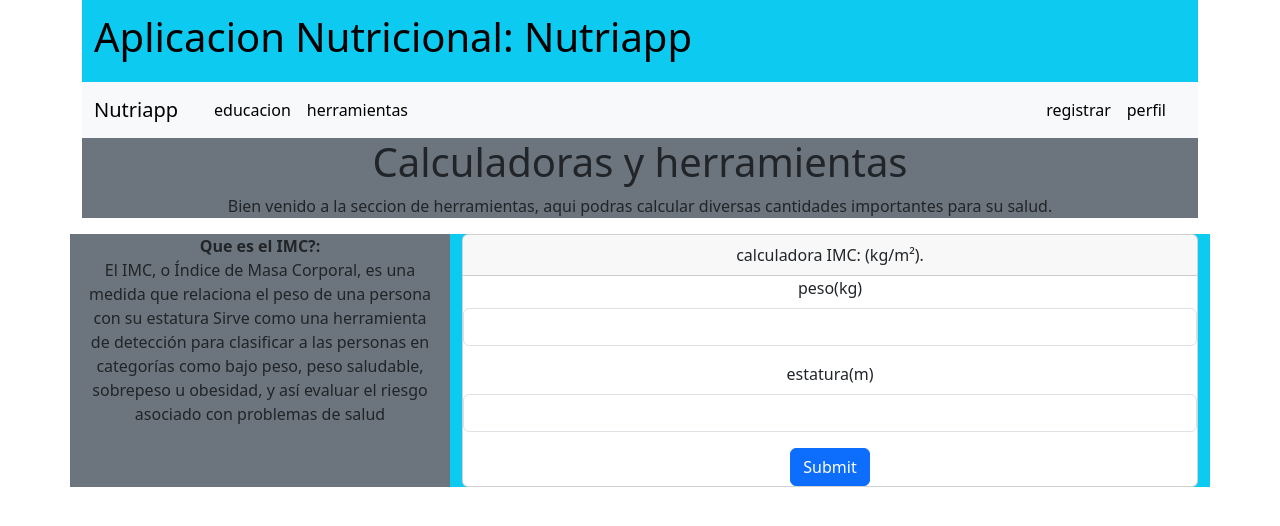
After one commit to SaidAlejandroRamirezChavez/Nutriapp, a Flask app: page /herramientas in a window 1280 px wide. The commit adds this page. Shown: the top 526 px of the page. Run offline with Flask 3, Linux system fonts and the light colour scheme.

Commit message:
herramientas

```diff
--- a/app.py
+++ b/app.py
@@ -69,5 +69,23 @@ def perfil():
 def Educacion():
     return render_template("Educacion.html")
 
+@app.route("/herramientas", methods=["GET", "POST"])
+def Herramientas():
+    return render_template("Herramientas.html")
+
+@app.route("/resultados", methods=["GET", "POST"])
+def Resultados():
+    if request.method == "POST":
+        try:
+            peso = float(request.form.get("kgIMC"))
+            estatura = float(request.form.get("mIMC"))
+            imc = peso / (estatura ** 2)
+            imc = round(imc, 2)
+            return render_template("RESULTADOS.html", imc=imc)
+        except (TypeError, ValueError):
+            error_message = "Por favor, ingresa valores numéricos válidos para peso y estatura."
+            return render_template("Herramientas.html", error=error_message)
+    return redirect(url_for("Herramientas"))
+
 if __name__ == "__main__":
     app.run(debug = True)
--- /dev/null
+++ b/templates/Herramientas.html
@@ -0,0 +1,35 @@
+{% extends "base.html" %}
+
+{% block contenido  %}
+
+
+<div class=" bg-secondary text-center container">
+    <H1>Calculadoras y herramientas</H1>
+    <p>Bien venido a la seccion de herramientas, aqui podras calcular diversas cantidades importantes para su salud.</p>
+
+</div>
+<div class="row text-center  bg-info">
+    <div class=" col-4 container  bg-secondary">
+        <div class="overflow-y-scroll"><strong>Que es el IMC?:</strong> <br> El IMC, o Índice de Masa Corporal, es una medida que relaciona el peso de una persona con su estatura Sirve como una herramienta de detección para clasificar a las personas en categorías como bajo peso, peso saludable, sobrepeso u obesidad, y así evaluar el riesgo asociado con problemas de salud</div>
+    </div>
+    <div class="col-md-8 text-center">
+        <div class="card text-center">
+            <div class="card-header">
+                calculadora IMC: (kg/m²).
+            </div>
+            <form method="POST" action="{{ url_for('Resultados') }}">
+                <div class="mb-3">
+                    <label for="kgIMC" class="form-label">peso(kg)</label>
+                    <input type="number" class="form-control" id="kgIMC" name="kgIMC" step="any" required>
+                </div>
+                <div class="mb-3">
+                    <label for="mIMC" class="form-label">estatura(m)</label>
+                    <input type="number" class="form-control" id="mIMC" name="mIMC" step="any" required>
+                </div>
+                <button type="submit" class="btn btn-primary">Submit</button>
+            </form>
+        </div>
+    </div>
+</div>
+
+{% endblock %}
--- a/templates/base.html
+++ b/templates/base.html
@@ -24,10 +24,13 @@
     <button class="navbar-toggler" type="button" data-bs-toggle="collapse" data-bs-target="#navbarNav" aria-controls="navbarNav" aria-expanded="false" aria-label="Toggle navigation">
       <span class="navbar-toggler-icon"></span>
     </button>
-    <div class="container collapse navbar-collapse " id="navbarNav">
-      <ul>
+    <div class="container collapse navbar-collapse justify-content-start" id="navbarNav">
+      <ul class="navbar-nav">
         <li class="nav-item">
           <a class="nav-link active " aria-current="page" href="\educacion" target="_self">educacion</a>
+        </li>
+        <li class="nav-item">
+          <a class="nav-link active " aria-current="page" href="\herramientas" target="_self">herramientas</a>
         </li>
       </ul>
     </div>
```
Also changed, not shown: templates/RESULTADOS.html (added, +12 -0 lines).
